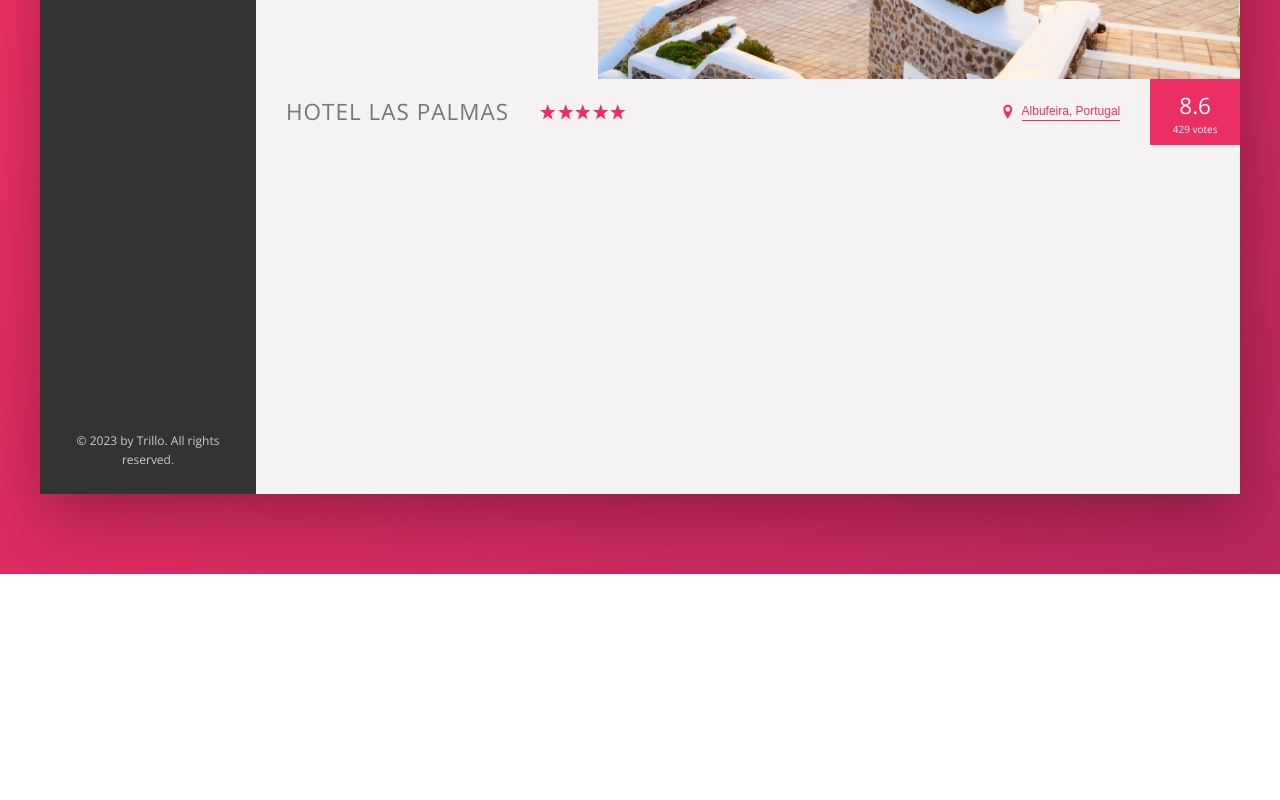
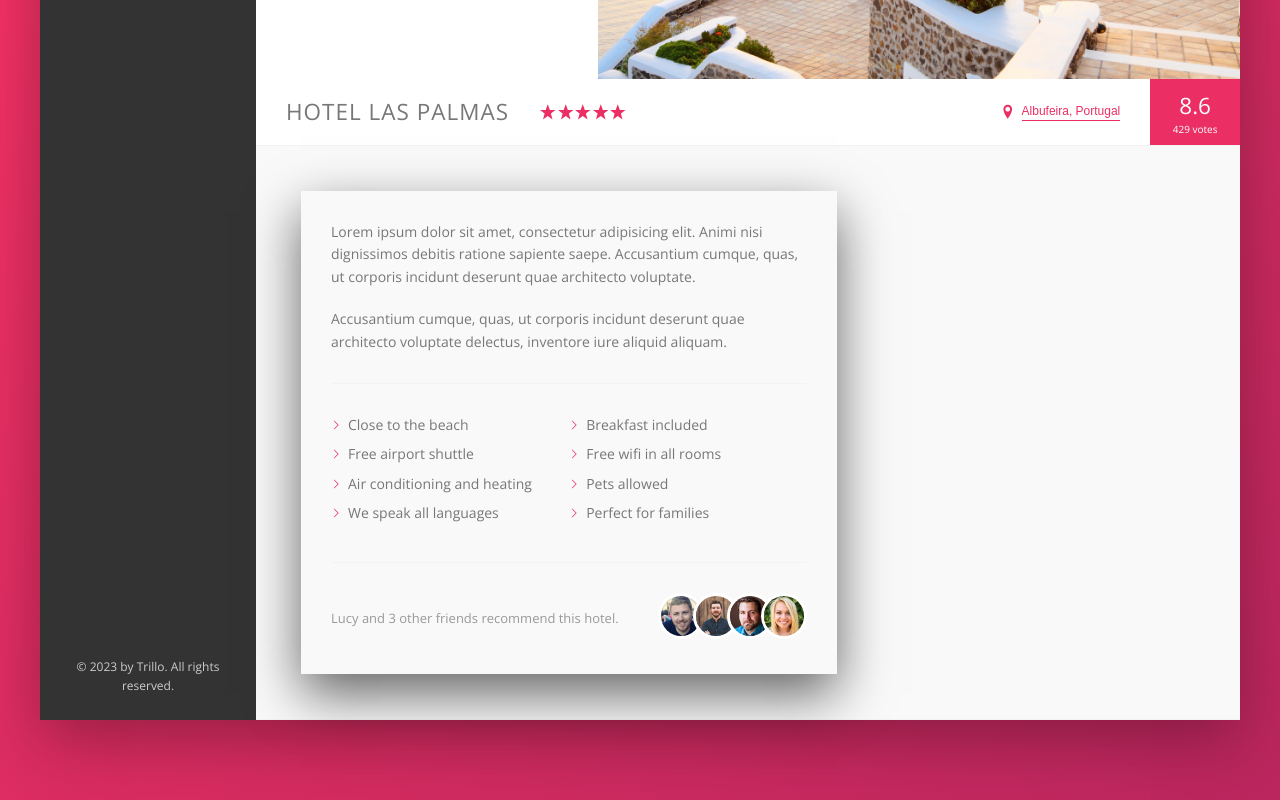
Before and after one commit to ahmetcankaratas/trillo-booking, a website: page index.html in a window 1280 px wide. Shown: the part 456-1256 px from the top of the page. Before the commit the page ends 1030 px from the top, so only its background shows below. Drawn offline with nearby package versions, Linux system fonts and the light colour scheme.

Commit message:
description section

```diff
--- a/index.html
+++ b/index.html
@@ -153,6 +153,58 @@
               <div class="overview__rating-court">429 votes</div>
             </div>
           </div>
+
+          <div class="detail">
+            <div class="description">
+              <p class="paragraph">
+                Lorem ipsum dolor sit amet, consectetur adipisicing elit. Animi
+                nisi dignissimos debitis ratione sapiente saepe. Accusantium
+                cumque, quas, ut corporis incidunt deserunt quae architecto
+                voluptate.
+              </p>
+              <p class="paragraph">
+                Accusantium cumque, quas, ut corporis incidunt deserunt quae
+                architecto voluptate delectus, inventore iure aliquid aliquam.
+              </p>
+              <ul class="list">
+                <li class="list__item">Close to the beach</li>
+                <li class="list__item">Breakfast included</li>
+                <li class="list__item">Free airport shuttle</li>
+                <li class="list__item">Free wifi in all rooms</li>
+                <li class="list__item">Air conditioning and heating</li>
+                <li class="list__item">Pets allowed</li>
+                <li class="list__item">We speak all languages</li>
+                <li class="list__item">Perfect for families</li>
+              </ul>
+              <div class="recommend">
+                <p class="recommend__count">
+                  Lucy and 3 other friends recommend this hotel.
+                </p>
+                <div class="recommend__friends">
+                  <img
+                    src="img/user-3.jpg"
+                    alt="Friend 1"
+                    class="recommend__photo"
+                  />
+                  <img
+                    src="img/user-4.jpg"
+                    alt="Friend 2"
+                    class="recommend__photo"
+                  />
+                  <img
+                    src="img/user-5.jpg"
+                    alt="Friend 3"
+                    class="recommend__photo"
+                  />
+                  <img
+                    src="img/user-6.jpg"
+                    alt="Friend 4"
+                    class="recommend__photo"
+                  />
+                </div>
+              </div>
+            </div>
+          </div>
         </main>
       </div>
     </div>
--- a/sass/_base.scss
+++ b/sass/_base.scss
@@ -29,7 +29,10 @@ Grey dark 3: #999
     --color-grey-dark-3: #999;
     --color-white: #fff;
 
-  --shadow-dark: 0 2rem 6rem rgba(0,0,0,0.3);
+  --shadow-dark: 0 2rem 6rem rgba(0,0,0,.3);
+  --shadow-light: 0 2rem 5rem rgba(0,0,0,.6);
+
+  --line: 1px solid var(--color-grey-light-2);
 }
 
 * {
--- a/sass/_components.scss
+++ b/sass/_components.scss
@@ -307,3 +307,80 @@
         box-shadow: none;
     }
 }
+
+////////////////////////////////////////
+/// Paragraph
+.paragraph:not(:last-of-type){
+    margin-bottom: 2rem;
+}
+
+
+/// ////////////////////////////////////////
+/// List
+.list {
+    list-style: none;
+    margin: 3rem 0;
+    padding: 3rem 0;
+    border-top: var(--line);
+    border-bottom: var(--line);
+
+    display: flex;
+    flex-wrap: wrap;
+
+    &__item {
+        flex: 0 0 50%;
+        margin-bottom: .7rem;
+    }
+
+    &__item:before{
+        content: "";
+        display: inline-block;
+        height: 1rem;
+        width: 1rem;
+        margin-right: .7rem;
+
+        // Older browsers
+        // background-image: url(../img/chevron-thin-right.svg);
+        // background-size: cover;
+
+        // Modern browsers - Masks
+        background-color: var(--color-primary);
+        mask-image: url(../img/chevron-thin-right.svg);
+        mask-size: cover;
+        -webkit-mask-image: url(../img/chevron-thin-right.svg);
+        -webkit-mask-size: cover;
+
+    }
+}
+
+
+/// ////////////////////////////////////////
+/// Recommended
+.recommend{
+    font-size: 1.3rem;
+    color: var(--color-grey-dark-3);
+
+    display: flex;
+    align-items: center;
+
+
+    &__count {
+        margin-right: auto;
+    }
+
+    &__friends{
+
+    }
+
+    &__photo {
+        box-sizing: content-box;
+        height: 4rem;
+        width: 4rem;
+        border-radius: 50%;
+        border: 3px solid var(--color-white);
+
+        &:not(:last-child){
+            margin-right: -1.5rem;
+        }
+    }
+}
--- a/sass/_layout.scss
+++ b/sass/_layout.scss
@@ -11,7 +11,7 @@
   font-size: 1.4rem;
   height: 7rem;
   background-color: var(--color-white);
-  border-bottom: 1px solid var(--color-grey-light-2);
+  border-bottom: var(--line);
 
   display: flex;
   justify-content: space-between;
@@ -34,8 +34,27 @@
 }
 
 .hotel-view{
-
-  //TEST
-  height: 80rem;
+  background-color: var(--color-white);
   flex: 1;
 }
+
+.detail {
+  display: flex;
+  padding: 4.5rem;
+  background-color: var(--color-grey-light-1);
+  border-bottom: var(--line);
+}
+
+.description {
+  font-size: 1.4rem;
+  background-color: (--color-white);
+  box-shadow: 0 2rem 5rem rgba(0,0,0,.6);
+  padding: 3rem;
+  flex: 0 0 60%;
+  margin-right: 4.5rem;
+}
+
+.user-reviews {
+ background-color: yellowgreen;
+ flex: 1;
+}
```
Also changed, not shown: css/style.css.
